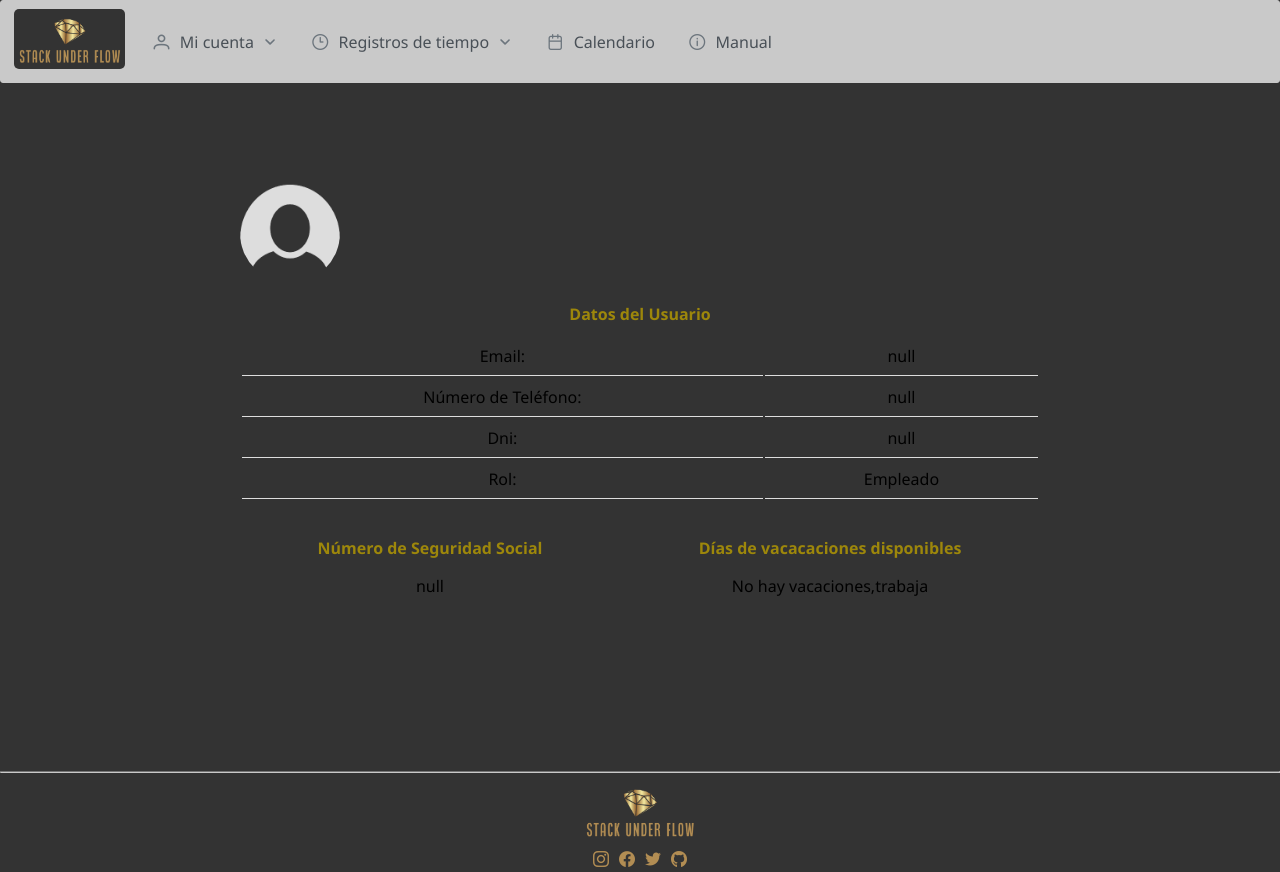
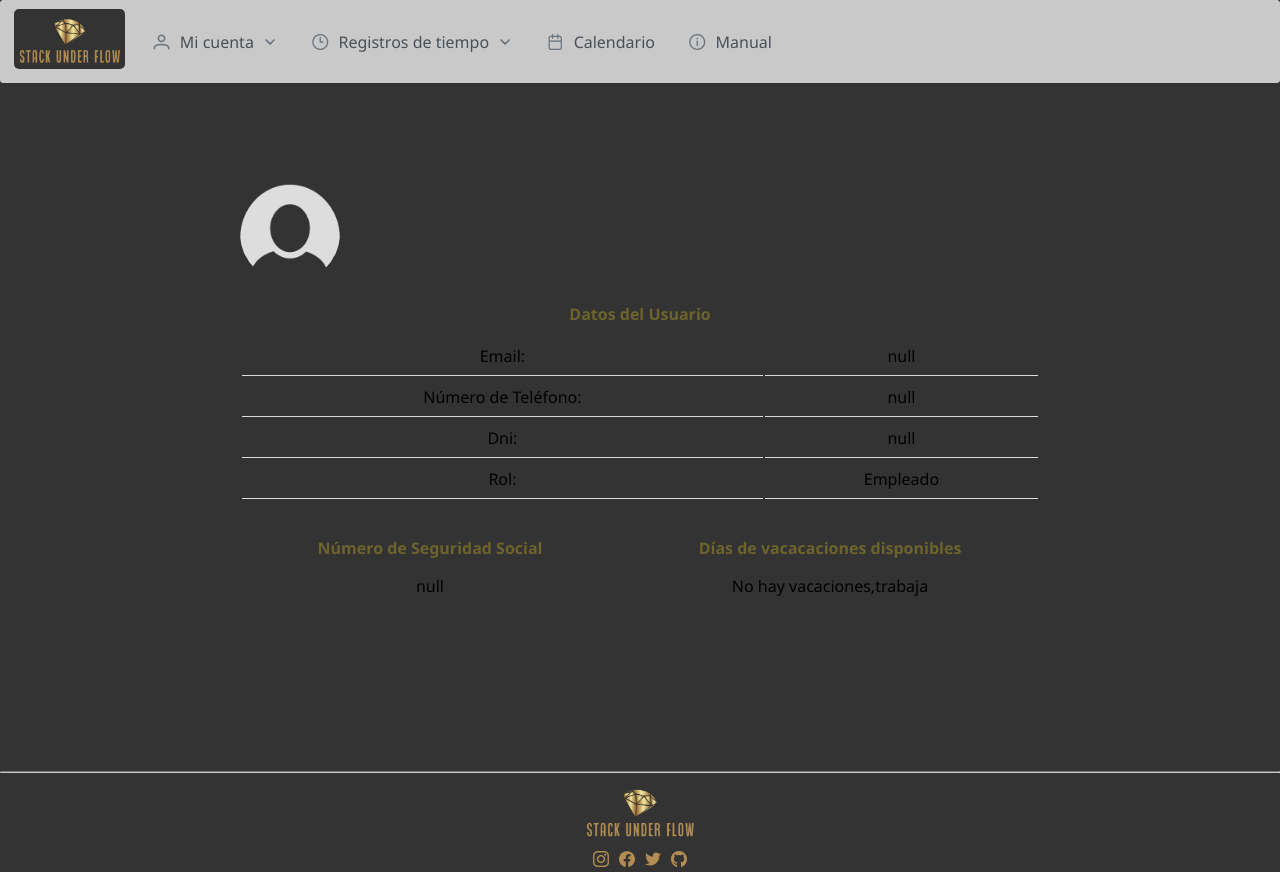
Before and after one commit to SyTW2324/E02, a Vue app in the folder labRecApp/frontend/: page /profile in a window 1280 px wide. Built offline with nearby package versions, Linux system fonts and the light colour scheme.

Commit message:
Se perfila el color del texto

```diff
--- a/labRecApp/frontend/src/styles/userProfile_style.css
+++ b/labRecApp/frontend/src/styles/userProfile_style.css
@@ -56,5 +56,5 @@
 }
 
 .golden-text {
-    color: rgb(157, 135, 11);
+    color: rgba(115, 104, 43, 0.901);
 }
```
